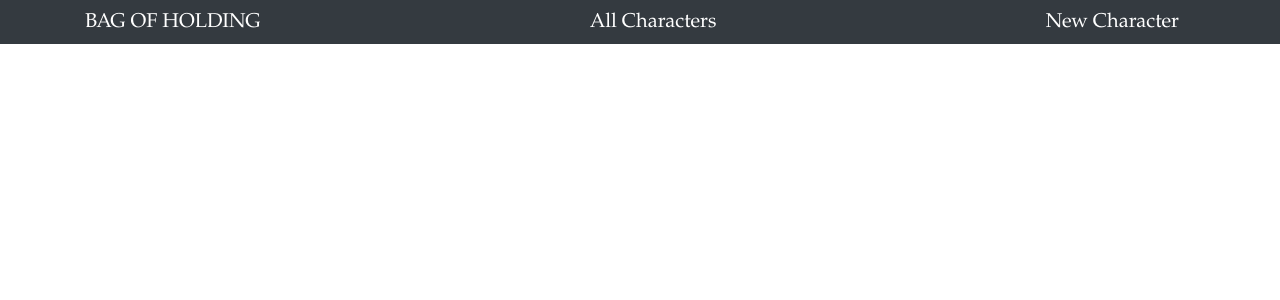
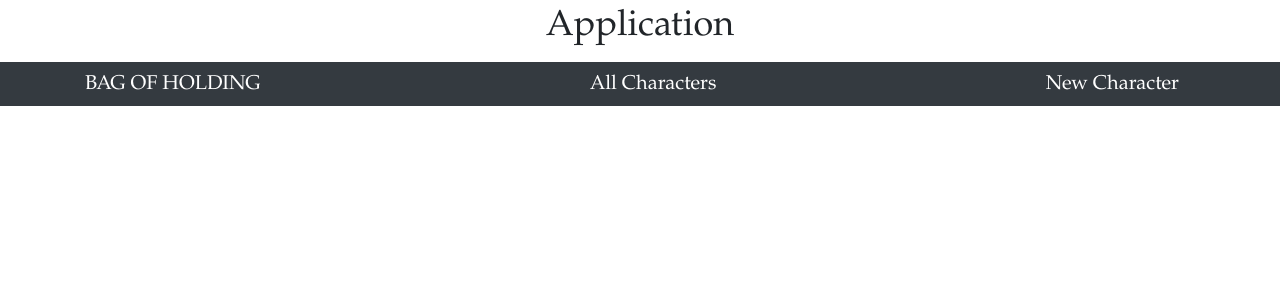
Before and after one commit to wonderfulkasey/Bag-Of-Holding-frontend, a React (Create React App) app: page / in a window 1280 px wide. Shown: the top 300 px of the page. Built offline with nearby package versions, Linux system fonts and the light colour scheme; no server answers.

Commit message:
added a header to dashboard, deleted space

```diff
--- a/src/App.js
+++ b/src/App.js
@@ -10,7 +10,7 @@ class App extends React.Component {
   render() {
     return (
       <div className="App">
-        <DashboardContainer/>
+       <DashboardContainer/>
 
        <CharactersContainer/>
       </div>
--- a/src/containers/DashboardContainer.js
+++ b/src/containers/DashboardContainer.js
@@ -12,6 +12,7 @@ class DashboardContainer extends React.Component {
         return (
             <div>
                 <Switch>
+                    <h1>Application</h1>
                     <Route path='/dashboard' component={Dashboard} />
                     <Route path='/preferences' component={Preferences} />
                 </Switch>
```
